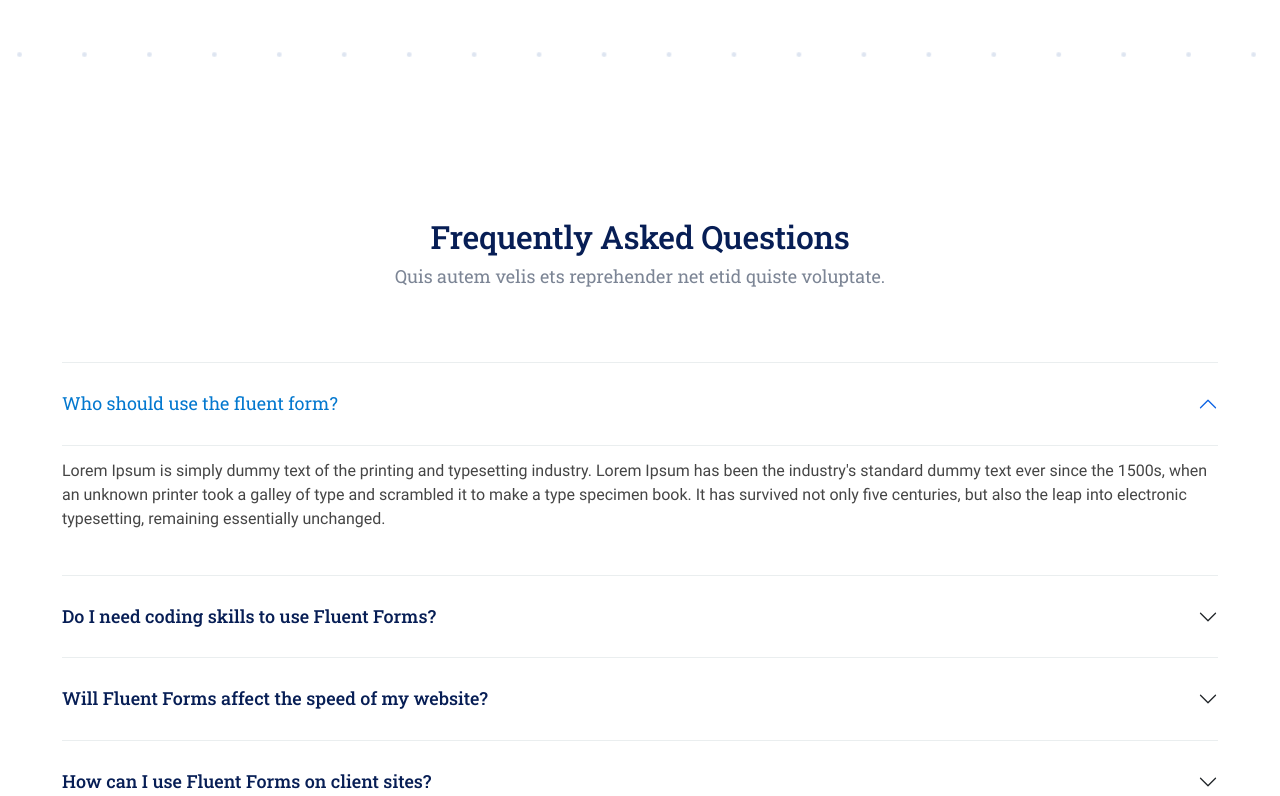
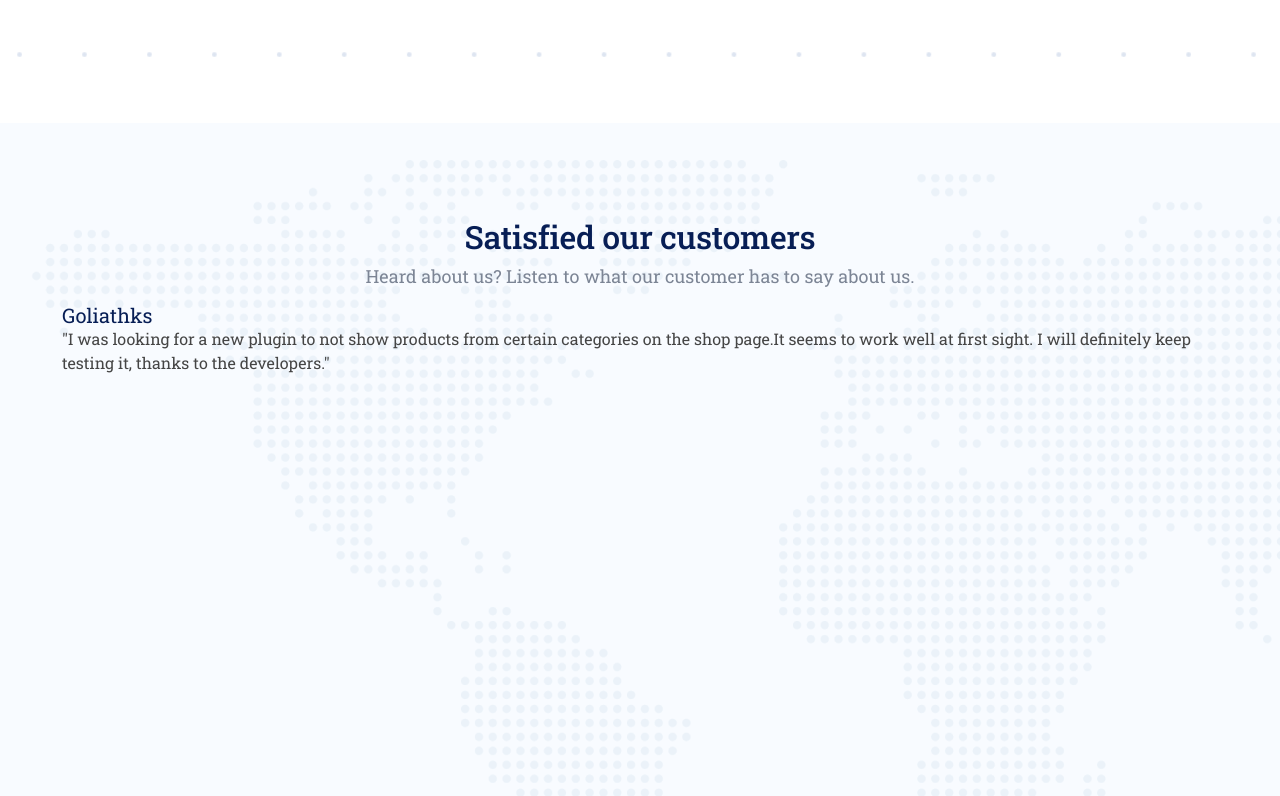
Before and after one commit to kau-nakrani/hievuejs, a Vue app: page /landing-page in a window 1280 px wide. Shown: the part 2008-2804 px from the top of the page. Built offline with nearby package versions, Linux system fonts and the light colour scheme.

Commit message:
working on

```diff
--- /dev/null
+++ b/src/components/icons/IconStar.vue
@@ -0,0 +1 @@
+<template></template>
--- /dev/null
+++ b/src/views/SHHome/SHHero/SHSatisfiedCustomer.vue
@@ -0,0 +1,36 @@
+
+<script setup>
+    // import IconDownloadWhite from '../../../components/icons/IconDownloadWhite.vue';
+    // import IconPro from '../../../components/icons/IconPro.vue';
+</script>
+
+<template>
+    <section className="satisfied-customer-section img-cover section-extra-big-py">
+        <div class="container">
+            <div class="row">
+                <div class="col-12">
+                    <h2 className="heading-title small-heading-title text-center">Satisfied our customers</h2>
+                    <p className="label-heading-title">Heard about us? Listen to what our customer has to say about us.</p>
+                    <div class="satisfied-customer-box">
+                        <div class="satisfied-customer-img-box"></div>
+                        <h5>Goliathks</h5>
+                        <ul>
+                            <li></li>
+                            <li></li>
+                            <li></li>
+                            <li></li>
+                        </ul>
+                        <p>"I was looking for a new plugin to not show products from certain categories on the shop page.It seems to work well at first sight. I will definitely keep testing it, thanks to the developers."</p>
+                    </div>
+                </div>
+            </div>
+        </div>
+    </section>
+</template>
+<style>
+.satisfied-customer-section{
+    background: url(./../../../assets/images/banner/satisfied-bg.png) var(--light-white-color);
+    width: 100%;
+    min-height: 800px;
+}
+</style>
--- a/src/views/SHHome/SHHome.vue
+++ b/src/views/SHHome/SHHome.vue
@@ -3,10 +3,12 @@
     import SHFaq from "./SHHero/SHFaq.vue";
     import SHHome from "./SHHero/SHHero.vue";
     import SHWhyChoose from "./SHHero/SHWhyChoose.vue";
+    import SHSatisfiedCustomer from "./SHHero/SHSatisfiedCustomer.vue";
 </script>
 <template>
     <SHHome />
     <SHExcellentFeatures/>
     <SHWhyChoose/>
+    <SHSatisfiedCustomer/>
     <SHFaq/>
 </template>
```
Also changed, not shown: src/assets/images/banner/satisfied-bg.png (added).
